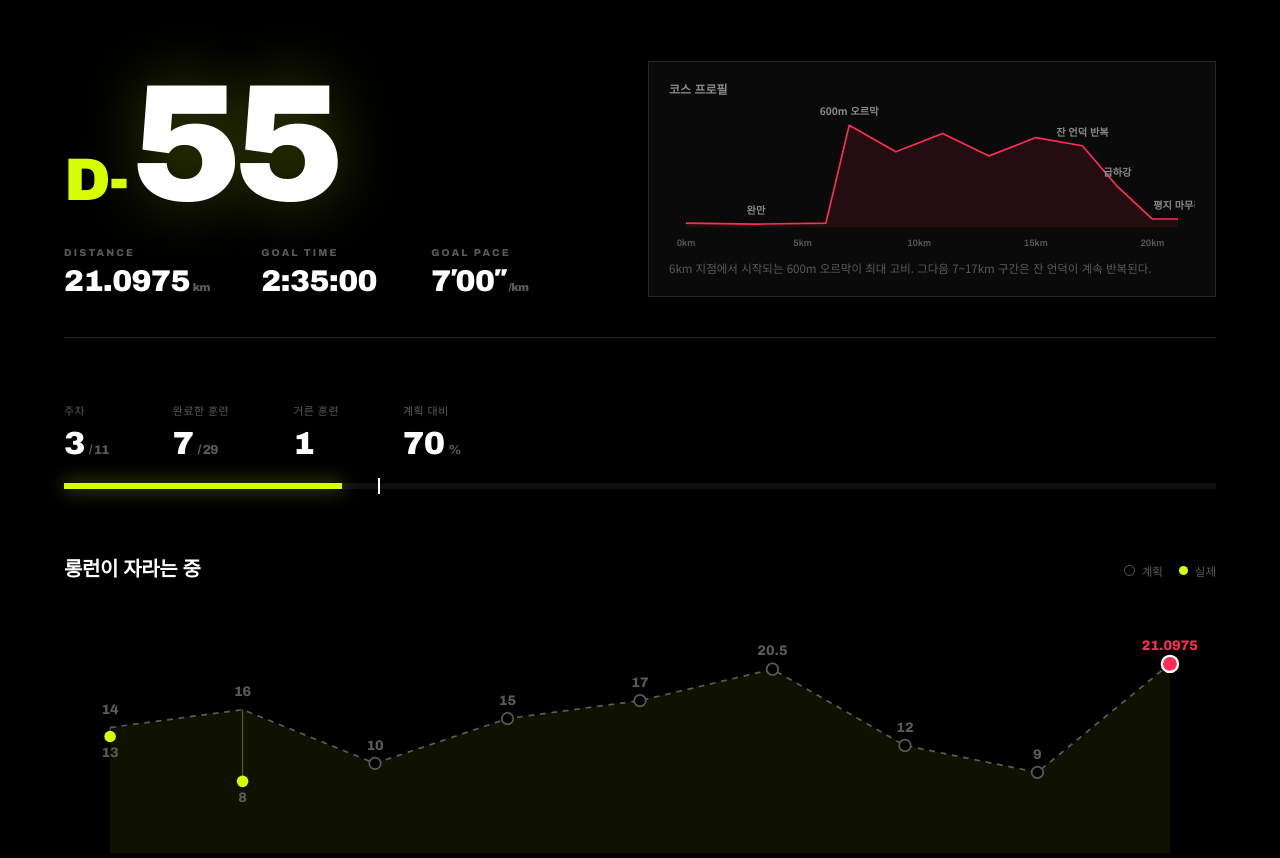
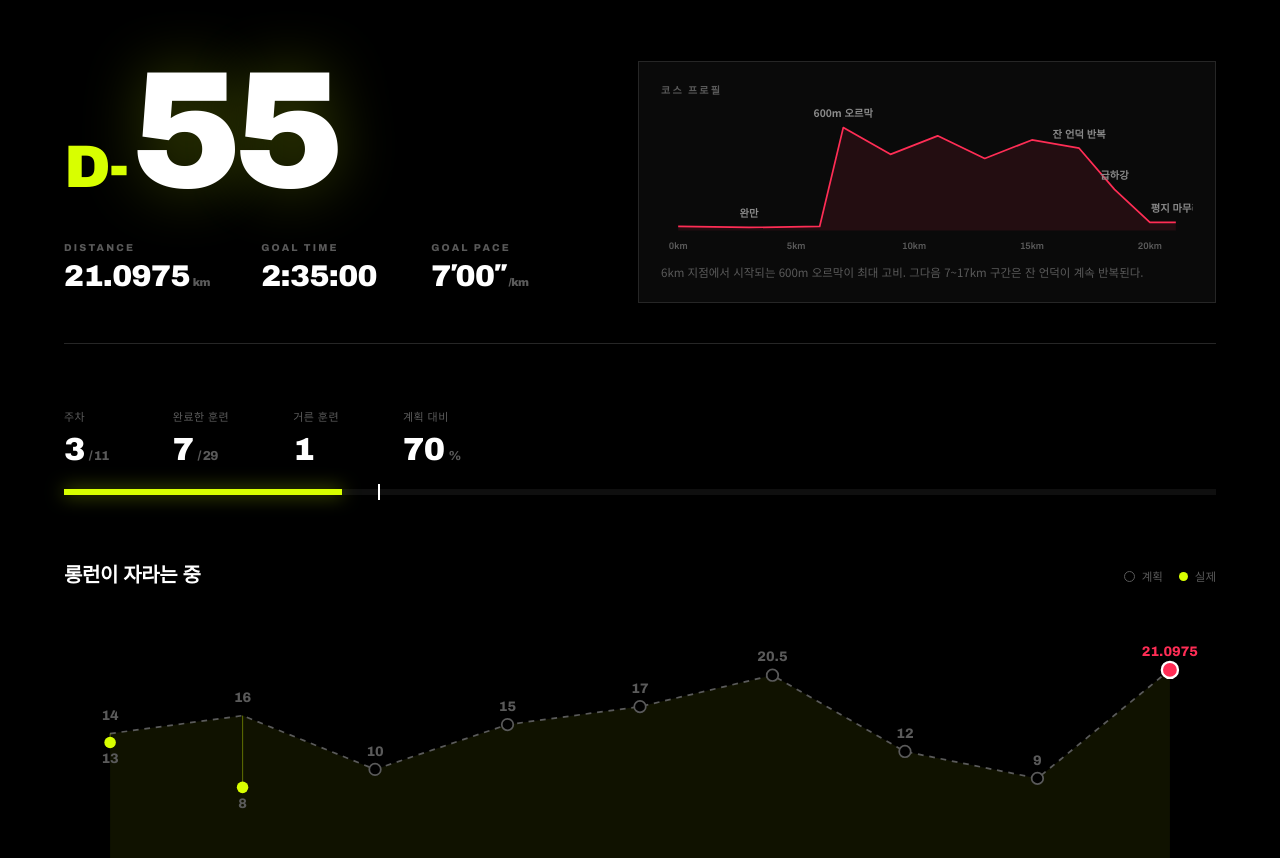
Before and after one commit to kwiseon/funrun, a plain HTML site: page index.html in a window 1280 px wide. Shown: the part 3481-4339 px from the top of the page. Drawn offline with nearby package versions, Linux system fonts and the light colour scheme.

Commit message:
ROAD TO 대청호 상단 레이아웃 정렬 수정
D-day 열이 justify-content:flex-end 로 아래에 붙어 있어 코스 프로필
카드와 시작선이 어긋나고 위쪽에 큰 여백이 생겼다. 두 열을 위쪽 기준으로
맞춰서 한 묶음처럼 보이게 정리.

Co-Authored-By: Claude Opus 5 (1M context) <noreply@anthropic.com>

```diff
--- a/assets/css/style.css
+++ b/assets/css/style.css
@@ -1021,7 +1021,7 @@ b { font-weight: 700; color: var(--volt); }
 .race__top {
   display: flex;
   flex-wrap: wrap;
-  align-items: stretch;
+  align-items: flex-start;
   gap: clamp(28px, 5vw, 56px);
   padding-bottom: clamp(28px, 5vh, 44px);
   border-bottom: 1px solid var(--line);
@@ -1029,23 +1029,25 @@ b { font-weight: 700; color: var(--volt); }
 .race__top-left {
   display: flex;
   flex-direction: column;
-  justify-content: flex-end;
-  gap: clamp(20px, 4vh, 32px);
+  gap: clamp(28px, 5vh, 48px);
   flex: 1 1 320px;
 }
-/* 코스 프로필: D-day 옆 카드로. 전체 폭짜리 섹션이던 걸 여기로 줄여 넣었다 */
+/* 코스 프로필: D-day 옆 카드로. 왼쪽 열과 위쪽 기준을 맞춰서 한 묶음처럼 보이게 한다. */
 .race__top .profile {
-  flex: 1 1 360px;
+  flex: 1 1 380px;
   min-width: 280px;
-  padding: 18px 20px;
+  align-self: flex-start;
+  padding: 20px 22px;
   background: var(--ink);
   border: 1px solid var(--line);
 }
 .profile__title {
-  font-size: 12px;
-  font-weight: 700;
-  color: var(--gray);
-  margin-bottom: 4px;
+  font-family: var(--font-en);
+  font-size: 10px;
+  font-weight: 800;
+  letter-spacing: .22em;
+  color: var(--gray-dim);
+  margin-bottom: 10px;
 }
 
 .dday { display: flex; align-items: baseline; gap: 4px; }
```
Also changed, not shown: data/tracks.json (+1 -1 lines), data/bundle.js.
